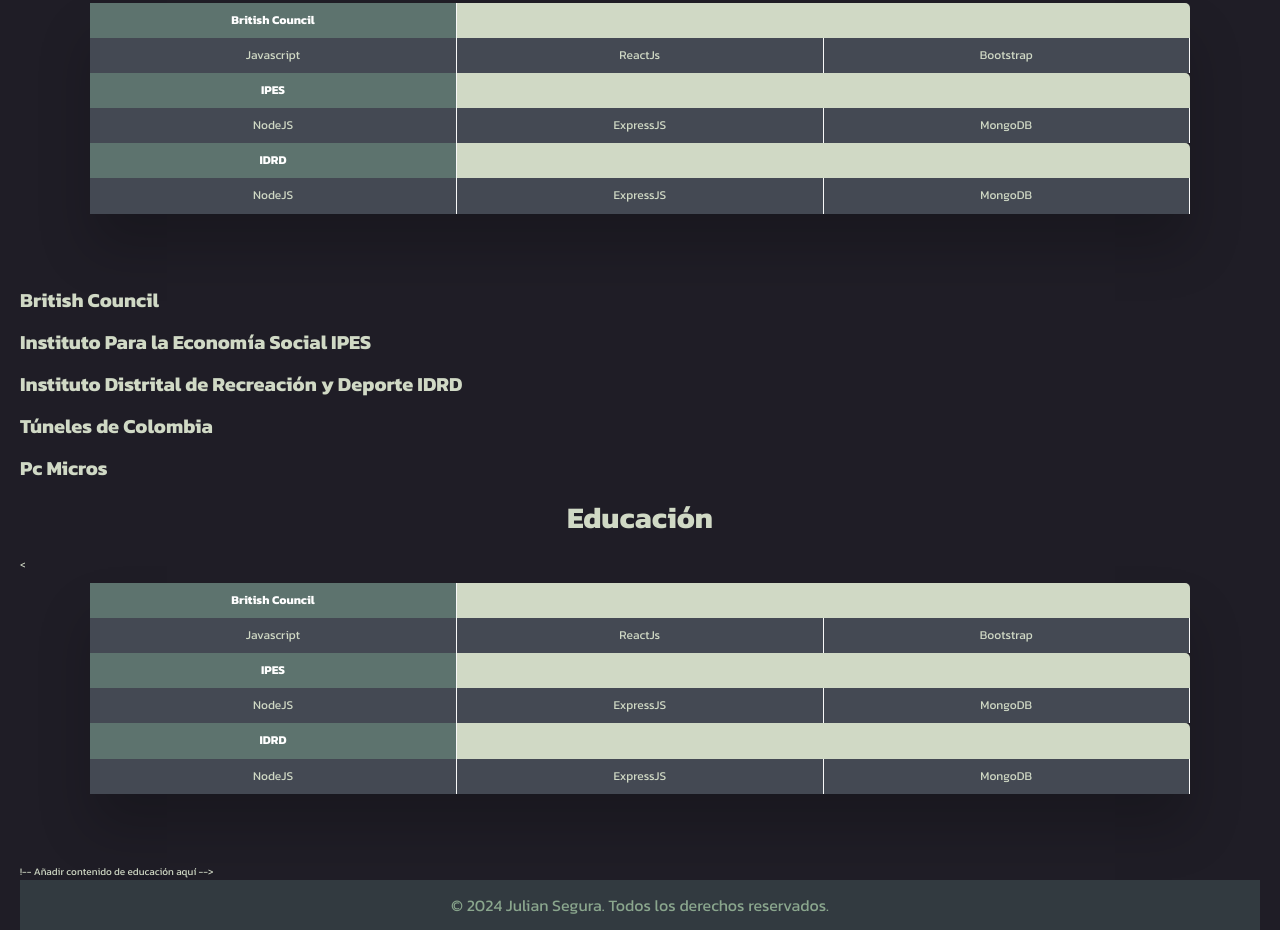
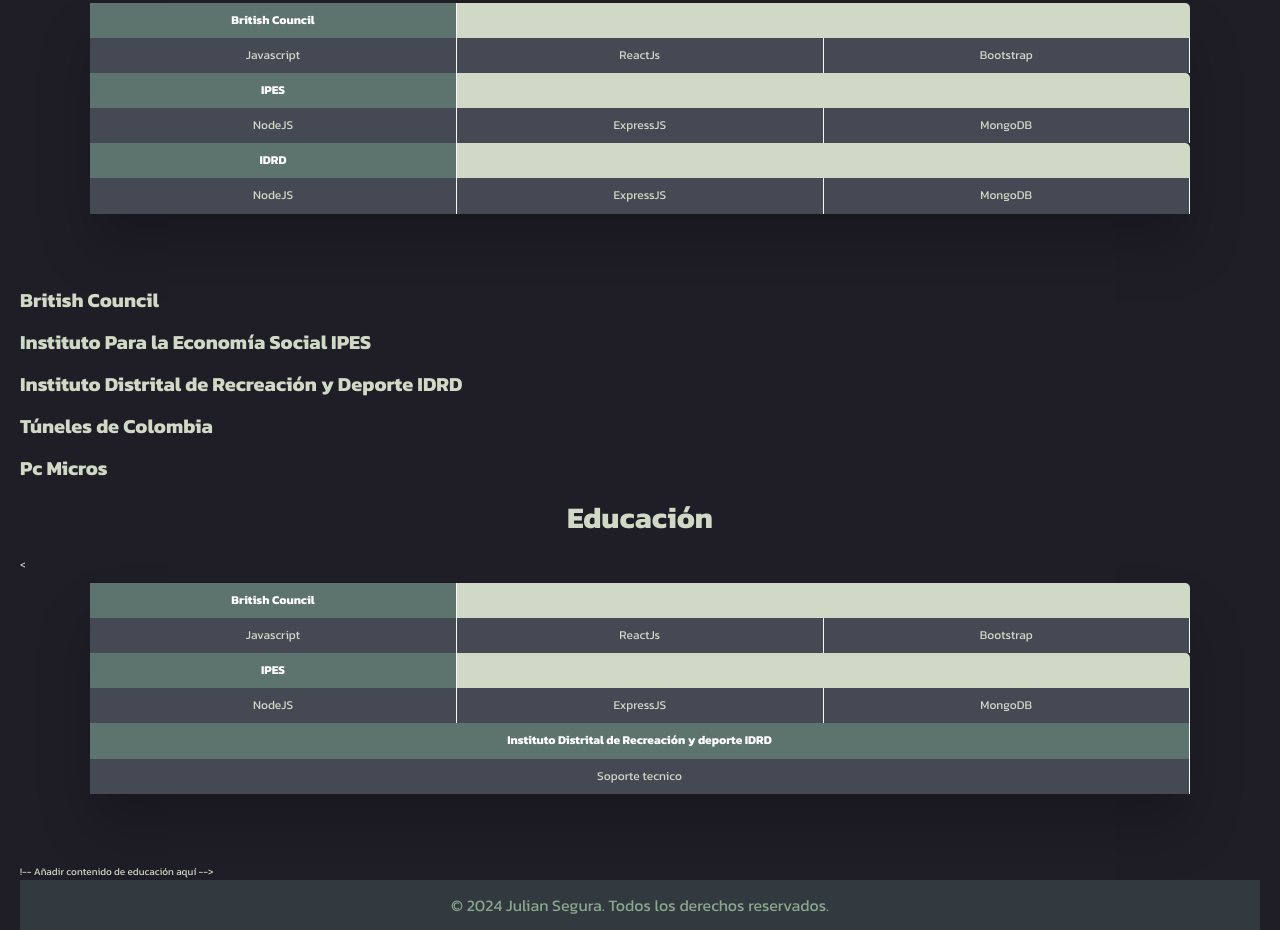
Before and after one commit to JULIAN888S/portfolio, a plain HTML site: page portfolio.html in a window 1280 px wide. Shown: the part 383-1313 px from the top of the page. Drawn offline with Linux system fonts and the light colour scheme.

Commit message:
update  IDRD
idrd test

```diff
--- a/portfolio.html
+++ b/portfolio.html
@@ -142,14 +142,12 @@
         <table class="fl-table">
           <thead>
             <tr>
-              <th>IDRD</th>
+              <th>Instituto Distrital de Recreación y deporte IDRD</th>
             </tr>
           </thead>
           <tbody>
             <tr>
-              <td>NodeJS</td>
-              <td>ExpressJS</td>
-              <td>MongoDB</td>
+              <td>Soporte tecnico</td>
             </tr>
           </tbody>
         </table>
```
